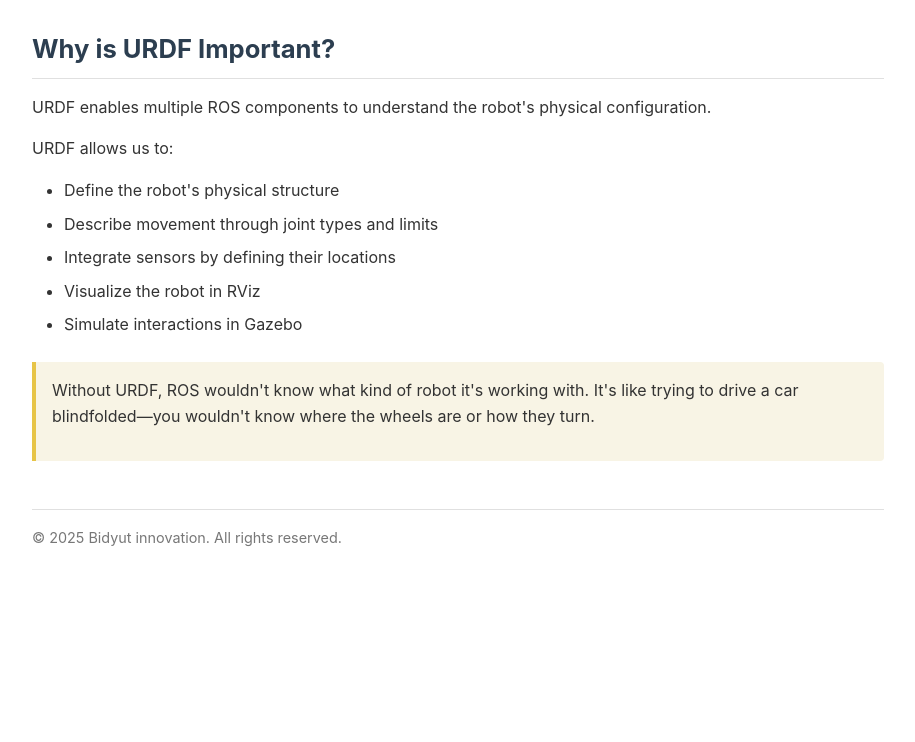
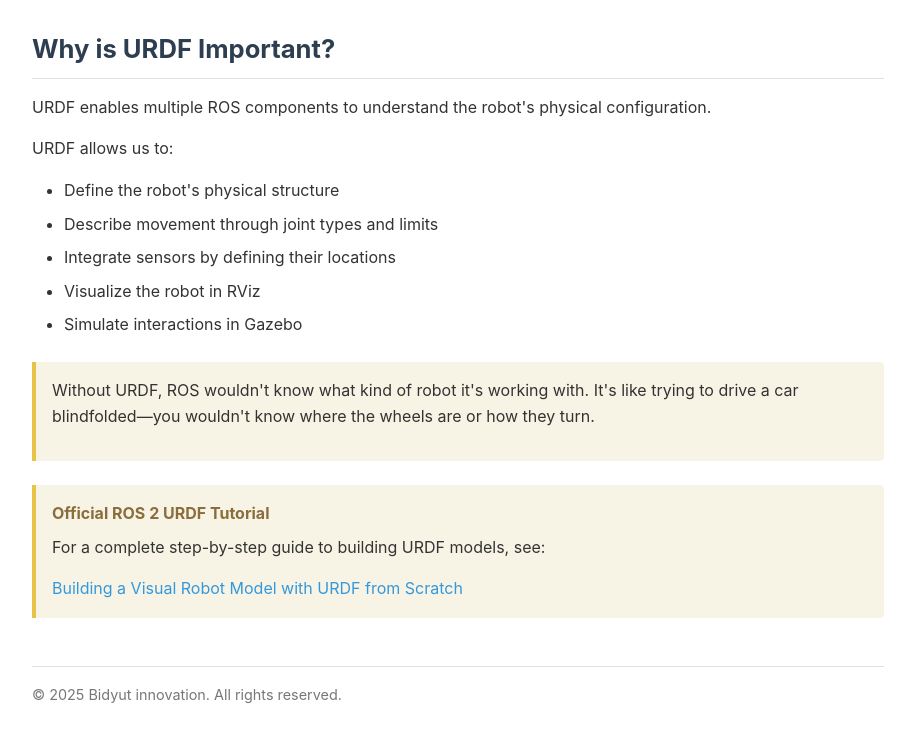
Before and after one commit to Arjav14/TF2-and-urdf, a plain HTML site: page index.html in a window 1280 px wide. Shown: the part 4205-4947 px from the top of the page, without its empty margins (242-1157 px from the left). Before the commit the page ends 4802 px from the top, so only its background shows below. Drawn offline with Linux system fonts and the light colour scheme.

Commit message:
Update index.html

```diff
--- a/index.html
+++ b/index.html
@@ -189,7 +189,13 @@
                 <div class="note">
                     <p>Without URDF, ROS wouldn't know what kind of robot it's working with. It's like trying to drive a car blindfolded—you wouldn't know where the wheels are or how they turn.</p>
                 </div>
-            </section>
+            </section> <div class="note">
+        <div class="note-title">Official ROS 2 URDF Tutorial</div>
+        <p>For a complete step-by-step guide to building URDF models, see:</p>
+        <a href="https://docs.ros.org/en/humble/Tutorials/Intermediate/URDF/Building-a-Visual-Robot-Model-with-URDF-from-Scratch.html" target="_blank">
+            Building a Visual Robot Model with URDF from Scratch
+        </a>
+    </div>
         </main>
 
         <footer>
```
